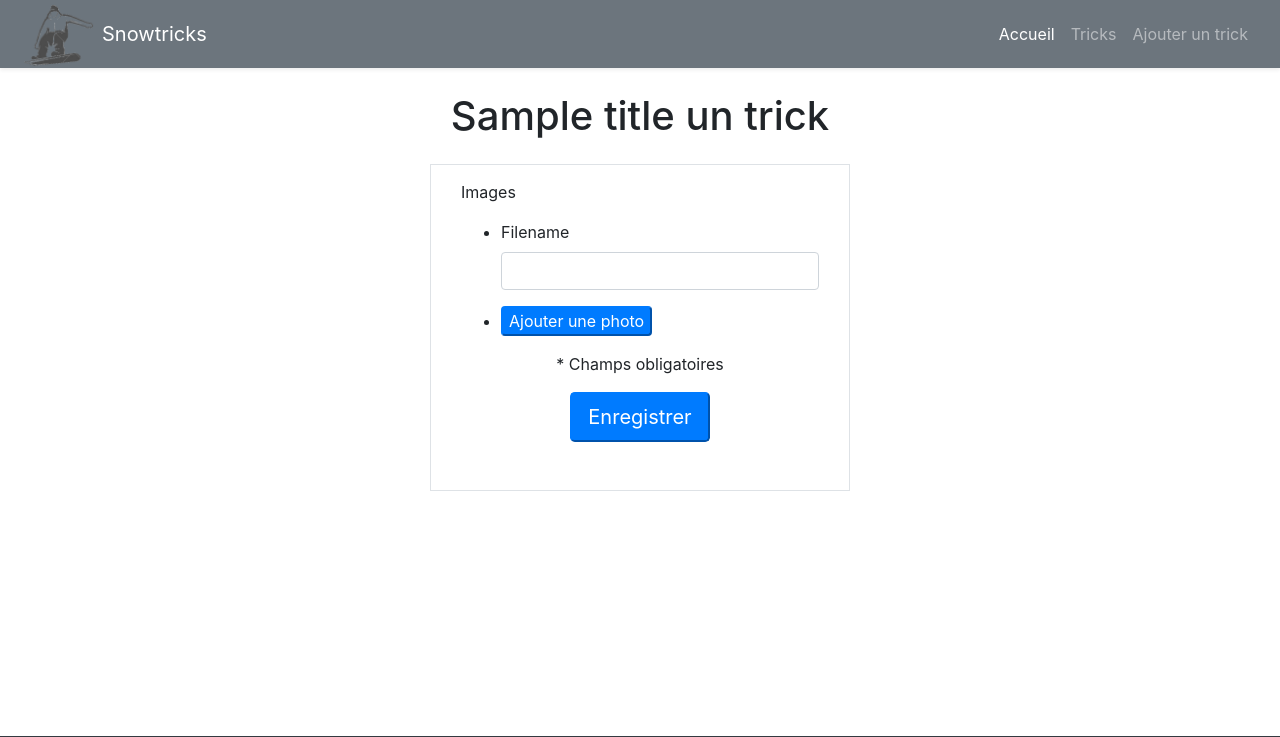
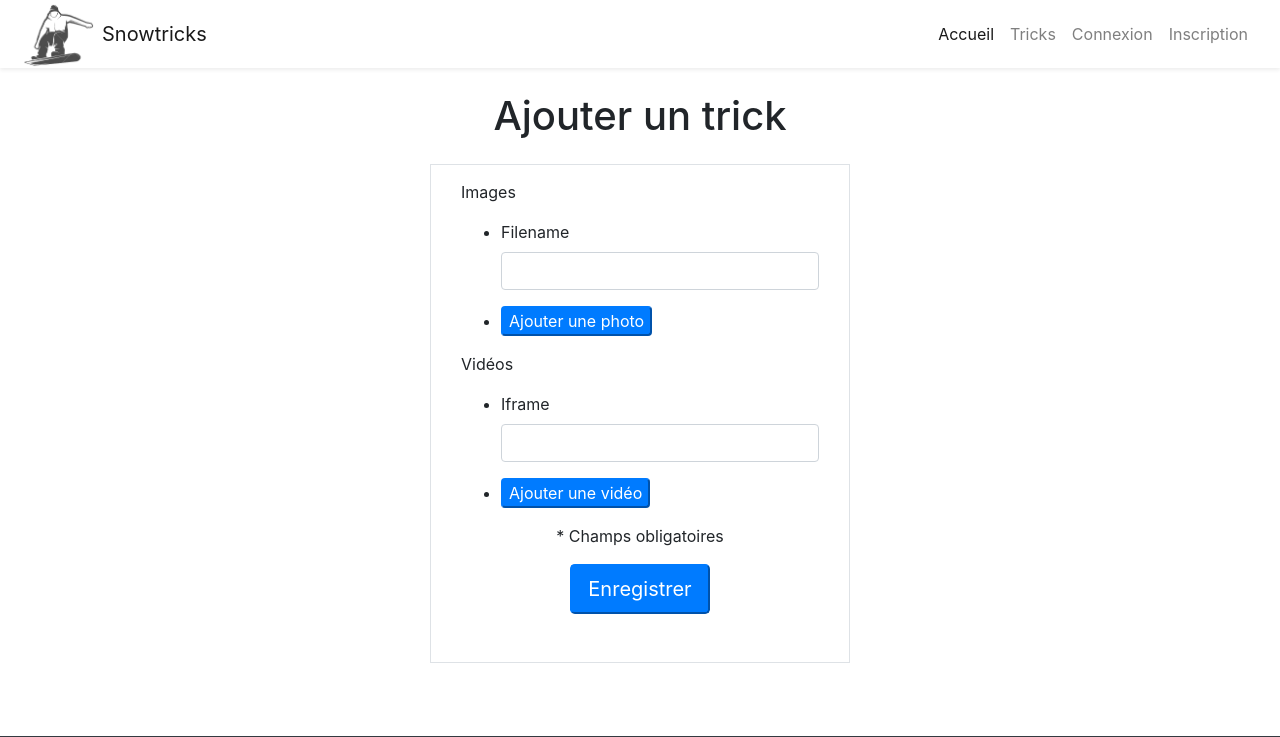
Before and after one commit to TomCampion/SnowTricks, a Symfony app: template templates/frontend/add_trick.twig in a window 1280 px wide. Shown: the top 737 px of the page. Run offline with Twig, Linux system fonts and the light colour scheme; the template is opened without the code that fills it: most values are stand-ins (such as "Sample title", 1, 10 or a date in 2020); form fields are guessed from the names that the template uses; some libraries are stand-ins or nearby versions.

Commit message:
edit adding trick page

```diff
--- a/templates/frontend/add_trick.twig
+++ b/templates/frontend/add_trick.twig
@@ -1,11 +1,11 @@
-{% extends 'base.admin.html.twig' %}
+{% extends 'base.html.twig' %}
 
-{% block title %}{{ title }} un trick{% endblock %}
+{% block title %}Ajouter un trick{% endblock %}
 
 {% block content %}
     <section class="flex-column">
 
-        <h1 class="mt-4 text-center">{{ title }} un trick</h1>
+        <h1 class="mt-4 text-center">Ajouter un trick</h1>
 
         <div class="custom_container mt-4 pb-5 container border form-group d-flex align-items-center flex-column justify-content-around">
             <div class="container-fluid">
@@ -19,15 +19,15 @@
                         <li>{{ form_row(image.filename) }}</li>
                     {% endfor %}
                 </ul>
-<!--
-                <ul class="tags" data-prototype="{##}{ form_widget(form.videos.vars.prototype)|e('html_attr') }}">
+
+                <p>Vidéos</p>
+                <ul class="videos" data-prototype="{{ form_widget(form.videos.vars.prototype)|e('html_attr') }}">
                     {# iterate over each existing tag and render its only field: name #}
-                    {##}% for video in form.videos %}
-                        <li>{#{ form_row(video.iframe) }}</li>
+                    {% for video in form.videos %}
+                        <li>{{ form_row(video.iframe) }}</li>
                     {% endfor %}
                 </ul>
-                #}
-                -->
+
                     {{ form_rest(form) }}
                 <div class="text-center">
                     <p>* Champs obligatoires</p>
@@ -36,55 +36,45 @@
                 {{ form_end(form) }}
             </div>
         </div>
+
         <script src="https://code.jquery.com/jquery-3.4.1.slim.min.js" integrity="sha256-pasqAKBDmFT4eHoN2ndd6lN370kFiGUFyTiUHWhU7k8=" crossorigin="anonymous">
         </script>
         <script>
             var $collectionHolder;
 
             function addTagForm($collectionHolder, $newLinkLi) {
-                // Get the data-prototype explained earlier
                 var prototype = $collectionHolder.data('prototype');
-
-                // get the new index
                 var index = $collectionHolder.data('index');
-
                 var newForm = prototype;
-                // You need this only if you didn't set 'label' => false in your tags field in TaskType
-                // Replace '__name__label__' in the prototype's HTML to
-                // instead be a number based on how many items we have
-                // newForm = newForm.replace(/__name__label__/g, index);
-
-                // Replace '__name__' in the prototype's HTML to
-                // instead be a number based on how many items we have
                 newForm = newForm.replace(/__name__/g, index);
-
-                // increase the index with one for the next item
                 $collectionHolder.data('index', index + 1);
-
-                // Display the form in the page in an li, before the "Add a tag" link li
                 var $newFormLi = $('<li></li>').append(newForm);
                 $newLinkLi.before($newFormLi);
             }
 
-            // setup an "add a tag" link
             var $addTagButton = $('<button type="button" class="add_tag_link btn-primary rounded">Ajouter une photo</button>');
             var $newLinkLi = $('<li></li>').append($addTagButton);
 
+            var $addVideoButton = $('<button type="button" class="add_tag_link btn-primary rounded">Ajouter une vidéo</button>');
+            var $newLinkLVideo = $('<li></li>').append($addVideoButton);
+
             jQuery(document).ready(function() {
-                // Get the ul that holds the collection of tags
                 $collectionHolder = $('ul.images');
-
-                // add the "add a tag" anchor and li to the tags ul
                 $collectionHolder.append($newLinkLi);
-
-                // count the current form inputs we have (e.g. 2), use that as the new
-                // index when inserting a new item (e.g. 2)
                 $collectionHolder.data('index', $collectionHolder.find(':input').length);
 
+                $collectionVideos = $('ul.videos');
+                $collectionVideos.append($newLinkLVideo);
+                $collectionVideos.data('index', $collectionVideos.find(':input').length);
+
                 $addTagButton.on('click', function(e) {
-                    // add a new tag form (see next code block)
                     addTagForm($collectionHolder, $newLinkLi);
                 });
+
+                $addVideoButton.on('click', function(e) {
+                    addTagForm($collectionVideos, $newLinkLVideo);
+                });
+
             });
 
         </script>
```
